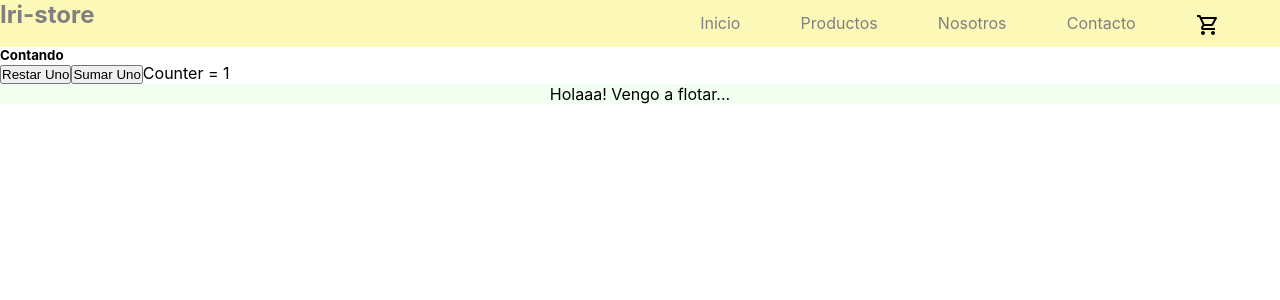
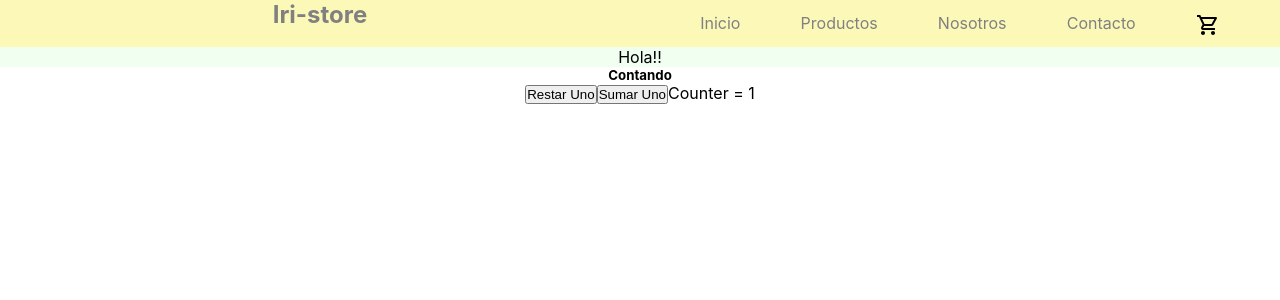
Before and after one commit to virinarl/iri-store, a React (Create React App) app: page / in a window 1280 px wide. Shown: the top 300 px of the page. Built offline with nearby package versions, Linux system fonts and the light colour scheme.

Commit message:
arreglando errores

```diff
--- a/src/App.js
+++ b/src/App.js
@@ -1,14 +1,17 @@
+import React from 'react';
 import './App.css';
 import NavBar from './components/NavBar';
 import ItemListContainer from './components/ItemListContainer';
 import ItemCounts from './components/ItemCount';
 
 function App() {
-  return <>
+  return (
+    <div className="App">
       <NavBar />
+      <ItemListContainer greeting="Hola!!" />
       <ItemCounts stock={5} initial={1} />
-      <ItemListContainer greeting="Holaaa! Vengo a flotar..." />
-    </>
+    </div>
+  );
 }
 
-export default App
+export default App;
--- a/src/components/CartWidget.js
+++ b/src/components/CartWidget.js
@@ -1,9 +1,9 @@
-import react from 'react';
+import React from 'react';
 import cartIcon from '../assets/icon/shopping_cart_24dp.svg';
 
 const CartWidget = () => {
     return <p>
-                <a href="#"><img src={cartIcon} alt="carrito"/></a>
+                <img src={cartIcon} alt="carrito"/>
             </p>
 };
 
--- a/src/components/ItemCount.js
+++ b/src/components/ItemCount.js
@@ -7,19 +7,17 @@ const ItemCounts = ({initial , stock}) => {
 
     const updateCounter = (value) =>{
 
-        if ((counter > 0 && value == -1 ) || (counter < stock && value == 1)){
+        if ((counter > 0 && value === -1 ) || (counter < stock && value === 1)){
             setCounter(counter + value);
         }
     }
 
-
-    console.log(setCounter)
-    return <>
+    return <div>
         <h5>Contando</h5>
         <button onClick = {() => updateCounter(-1)}>Restar Uno</button>
         <button onClick = {() => updateCounter(1)}>Sumar Uno</button>
         Counter = {counter}
-    </>
+    </div>;
 }
 
 export default ItemCounts
--- a/src/components/NavBar.js
+++ b/src/components/NavBar.js
@@ -2,7 +2,7 @@ import React from 'react';
 import CartWidget from './CartWidget';
 
 const NavBar = () => {
-    return <>
+    return <div>
         <nav className="header">
             <h1>Iri-store</h1>
             <div>
@@ -13,7 +13,7 @@ const NavBar = () => {
                 <CartWidget />
             </div>
         </nav>
-        </>;
+    </div>;
 };
 
 export default NavBar
```
